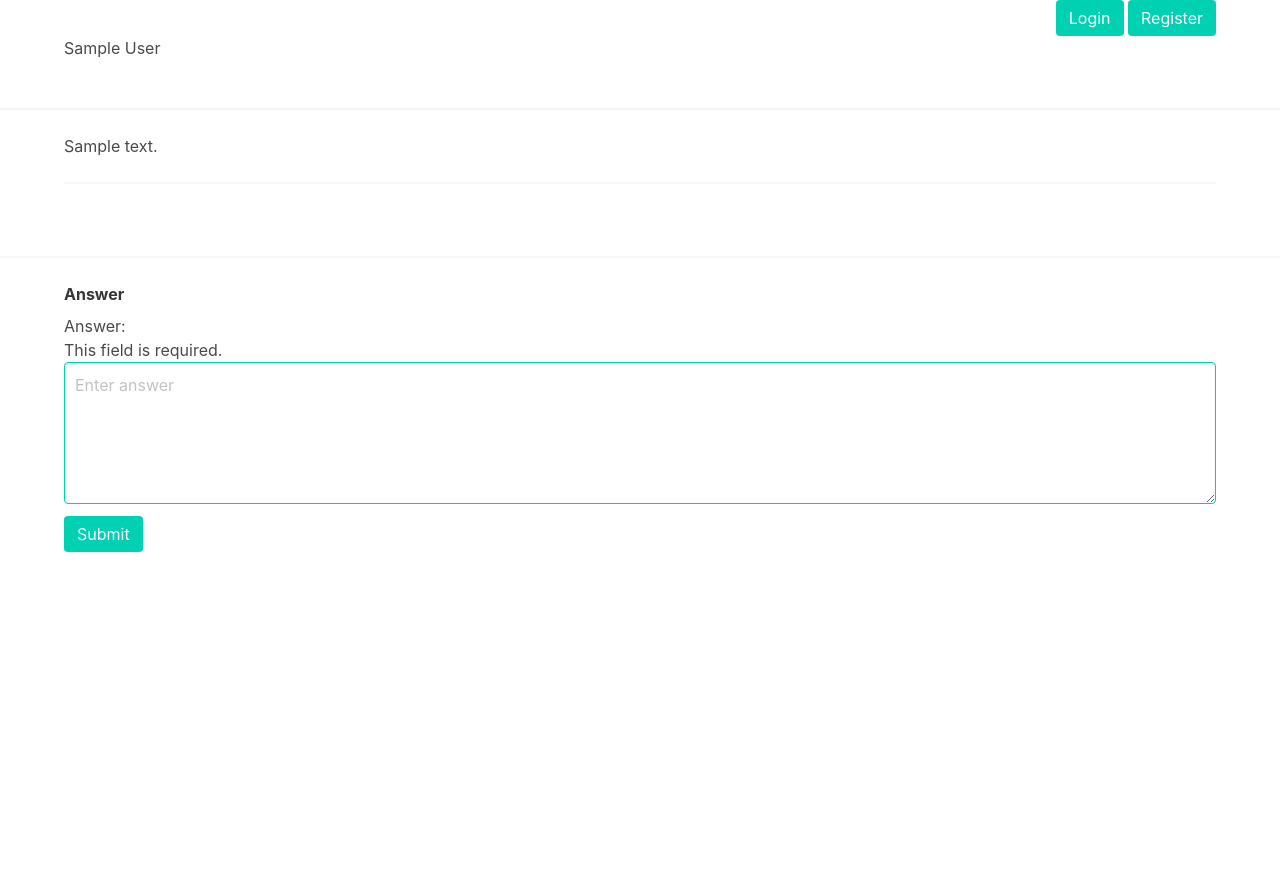
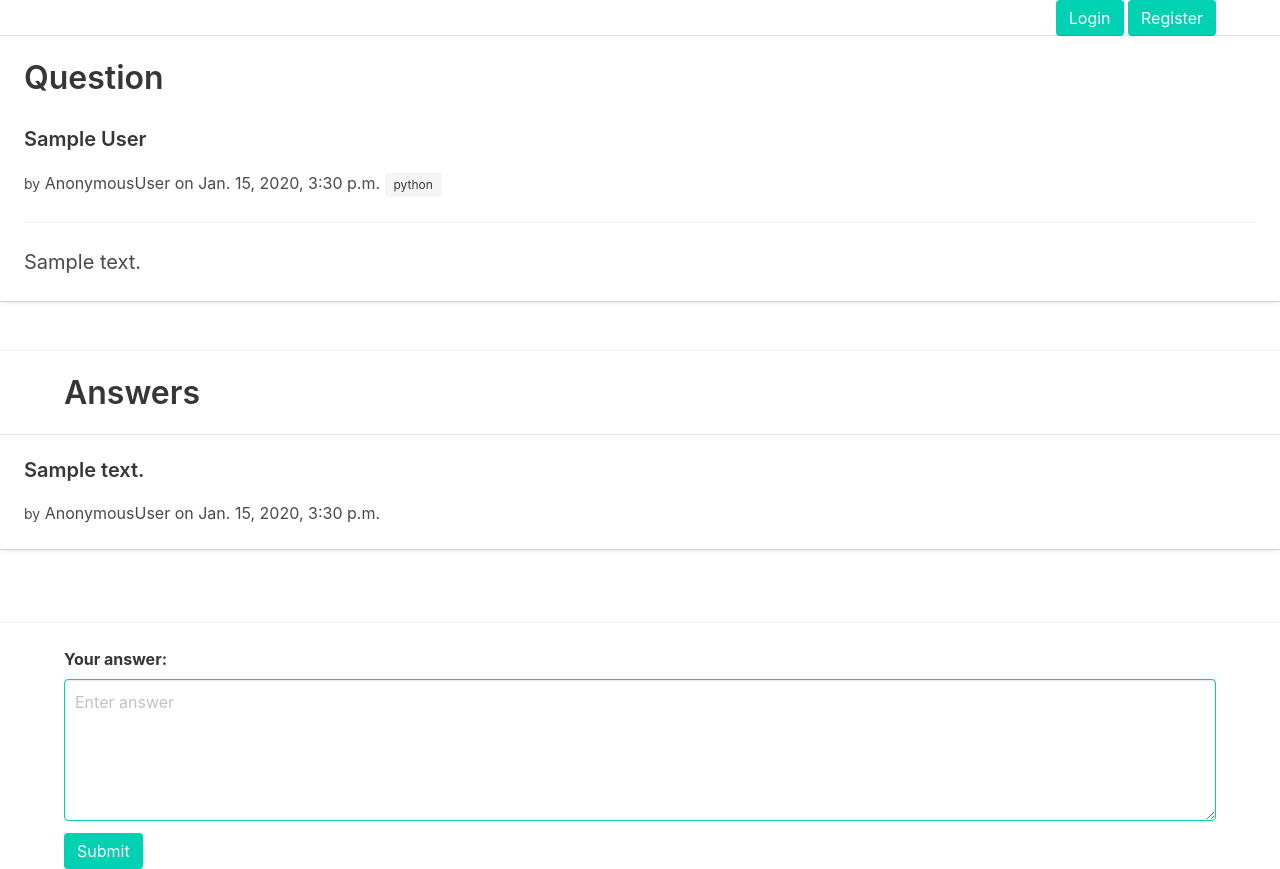
Before and after one commit to R3DDY97/CODE-BOOK, a Django app: a page that uses user/templates/user/answer.html in a window 1280 px wide. Shown: the part 52-921 px from the top of the page. Before the commit the page ends 604 px from the top, so only its background shows below. Run offline with Django 3.2, Linux system fonts and the light colour scheme; tables that the repository leaves empty hold one stand-in row (values such as "Sample post"); some libraries are stand-ins or nearby versions.

Commit message:
add qtn above user answers in profile

```diff
--- a/user/forms.py
+++ b/user/forms.py
@@ -61,8 +61,8 @@ class AnswerForm(forms.ModelForm):
            "placeholder": "Enter answer",
            "rows": "5"}
 
-    answer = forms.CharField(widget=forms.Textarea(attrs=ans),
-                             required=True)
+    answer = forms.CharField(required=True,
+                             widget=forms.Textarea(attrs=ans))
 
     class Meta:
         model = Answer
--- a/user/templates/user/answer.html
+++ b/user/templates/user/answer.html
@@ -1,33 +1,42 @@
 {% include 'registration/base.html' %}
 
 
-<div class="container">
-  {{ qtn.question }}
+<div class="container card card-content">
+  <div class="content">
+    <p class="title">Question</p>
+    <p class="title is-5"> {{ qtn.question }} </p>
+    <span><small> by</small>  {{ user }} on {{ qtn.date_added }} </span>
+    <span class="tag is-light">{{ qtn.language }}</span>
+    <hr>
+    <div class="content is-medium">{{ qtn.description }}
+    </div>
+  </div>
 </div>
 <br><hr>
 
+<div class="container content">
+  <p class="title">Answers</p>
+</div>
+
 {% for ans in answered %}
 
-<div class="container">
+<div class="container card card-content">
   <div class="content">
-    <p>{{ ans.answer|linebreaksbr}}</p>
-    <hr>
+    <p class="title is-5"> {{ ans.answer }} </p>
+    <span><small> by</small>  {{ user }} on {{ ans.date_added }} </span>
   </div>
 </div>
+<br>
 
 {% endfor %}
-
-
-
 <br><hr>
-
 
 <div class="container">
   <form method="post" action="{% url 'answer' qtn_id=qtn.id %}">
     {% csrf_token %}
     <div class="field control">
-      <label class="label">Answer</label>
-      {{ form }}
+      <label class="label">Your answer: </label>
+      {{ form.answer }}
     </div>
     <input type="submit" value="Submit" class="button is-primary"/>
   </form>
--- a/user/templates/user/gists.html
+++ b/user/templates/user/gists.html
@@ -15,4 +15,8 @@
     </div>
   </div>
 </div>
+
 {% endfor %}
+
+</body>
+</html>
--- a/user/templates/user/questions.html
+++ b/user/templates/user/questions.html
@@ -1,5 +1,6 @@
 {% include 'registration/base.html' %}
 
+<div class="container content title">Questions</div>
 
 {% for qtn in qtns %}
 
@@ -9,7 +10,7 @@
       <p class="title is-5">{{ qtn.id }}. {{ qtn.question }}</p>
     </a>
     <br>
-    <span><small> by</small>  {{ user }} on {{ qtn.date_added }} </span>
+    <span><small> by</small>  {{ user | title }} on {{ qtn.date_added }} </span>
     <span class="tag is-light">{{ qtn.language }}</span>
     <hr>
     <div class="content is-medium">{{ qtn.description }}
--- a/user/views.py
+++ b/user/views.py
@@ -62,7 +62,10 @@ def questioned(request):
 
 def answered(request):
     user_answered = Answer.objects.filter(login_user=request.user)
-    context = {"user_answered": user_answered}
+
+    qtns_answered = [(ans, Question.objects.get(id=ans.qtn_id))
+                     for ans in user_answered]
+    context = {"qtns_answered": qtns_answered}
     return render(request, "user/answered.html", context)
 
 
@@ -91,7 +94,6 @@ def answer(request, qtn_id):
         return redirect("answer", qtn_id)
     else:
         qtn_asked = Question.objects.get(id=qtn_id)
-        print(qtn_asked)
         context = {"qtn": qtn_asked, "form": form}
         try:
             ans = list(Answer.objects.filter(qtn_id=qtn_id))
```
Also changed, not shown: user/templates/user/index.html (+0 -21 lines).
